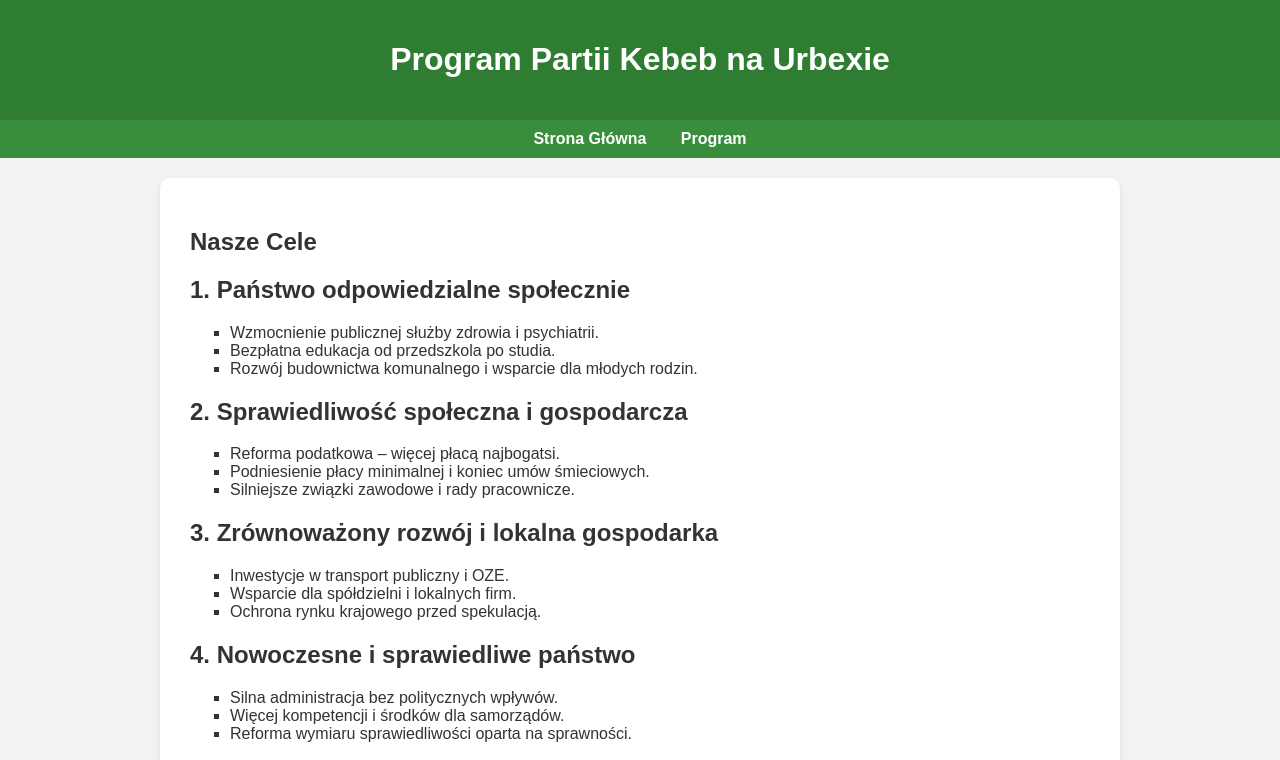
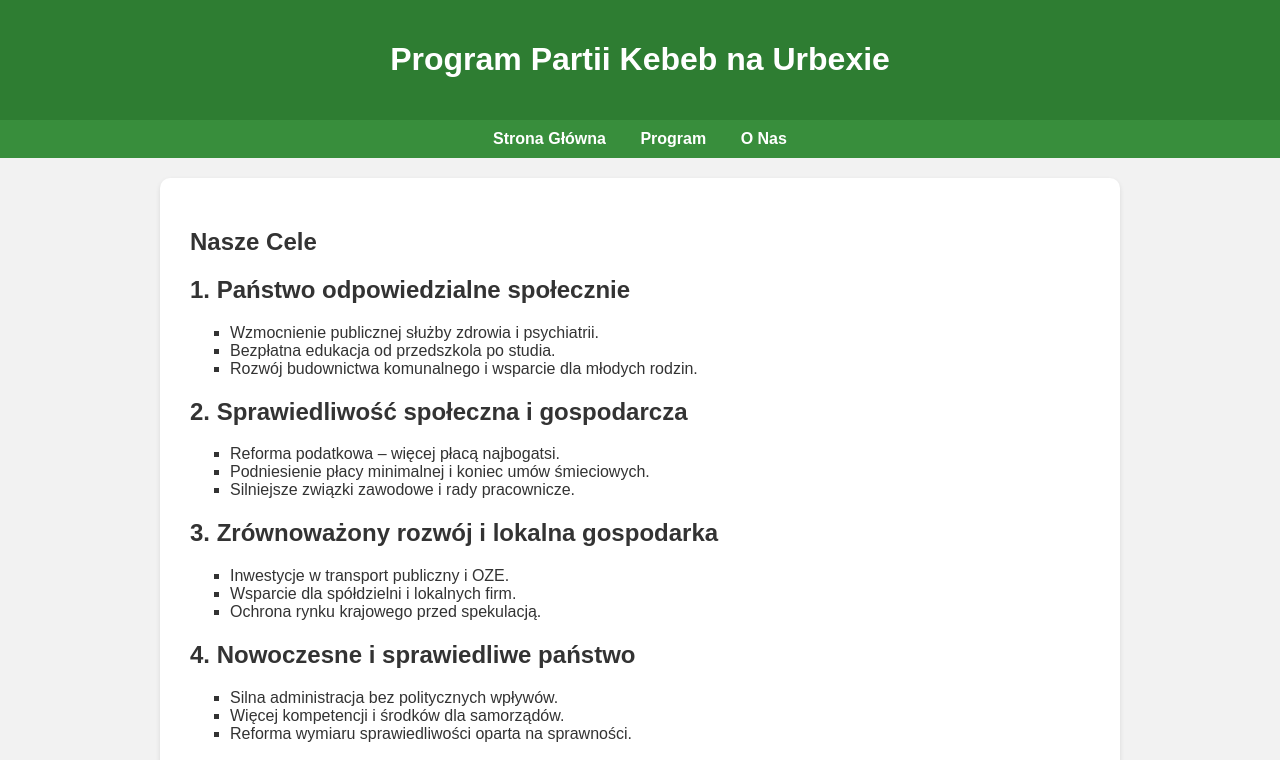
Before and after one commit to Kebab2025/strona-kebab-na-urbexie, a plain HTML site: page program.html in a window 1280 px wide. Shown: the top 760 px of the page. Drawn offline with Linux system fonts and the light colour scheme.

Commit message:
Update program.html

```diff
--- a/program.html
+++ b/program.html
@@ -63,6 +63,7 @@
 <nav>
   <a href="index.html">Strona Główna</a>
   <a href="program.html">Program</a>
+  <a href="o_nas.html">O Nas</a>
 </nav>
 
 <section>
```
